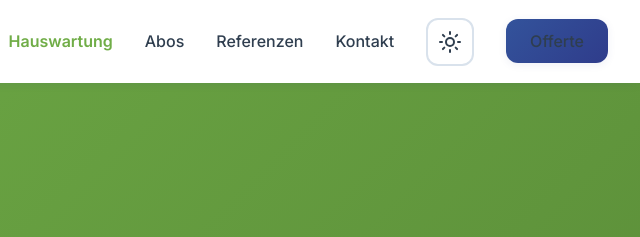
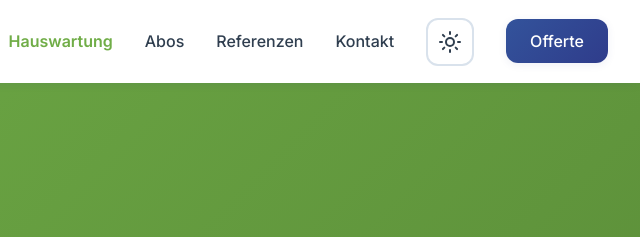
Before and after one commit to AhmaddB-max/Amassa, a plain HTML site: page hauswartung.html in a window 1280 px wide. Shown: the top 237 px of the page, 640-1280 px from the left. Drawn offline with nearby package versions, Linux system fonts and the light colour scheme.

Commit message:
Update hauswartung.html

```diff
--- a/hauswartung.html
+++ b/hauswartung.html
@@ -35,7 +35,7 @@
         .nav-menu { display: flex; align-items: center; gap: 2rem; list-style: none; }
         .nav-menu a { color: var(--text-primary); text-decoration: none; font-weight: 500; transition: color 0.2s; }
         .nav-menu a:hover { color: var(--primary); }
-        .btn-primary { background: linear-gradient(135deg, var(--primary) 0%, var(--primary-dark) 100%); color: white; padding: 0.75rem 1.5rem; border-radius: 12px; font-weight: 600; text-decoration: none; transition: all 0.3s; box-shadow: var(--shadow-sm); }
+        .btn-primary { background: linear-gradient(135deg, var(--primary) 0%, var(--primary-dark) 100%); color: #FFFFFF !important; padding: 0.75rem 1.5rem; border-radius: 12px; font-weight: 600; text-decoration: none; transition: all 0.3s; box-shadow: var(--shadow-sm); }
         .btn-primary:hover { transform: translateY(-2px); box-shadow: var(--shadow-md); }
         .theme-toggle { background: var(--surface); border: 2px solid var(--border); width: 48px; height: 48px; border-radius: 12px; display: flex; align-items: center; justify-content: center; cursor: pointer; transition: all 0.3s; color: var(--text-primary); }
         .mobile-toggle { display: none; background: none; border: none; cursor: pointer; color: var(--text-primary); }
```
